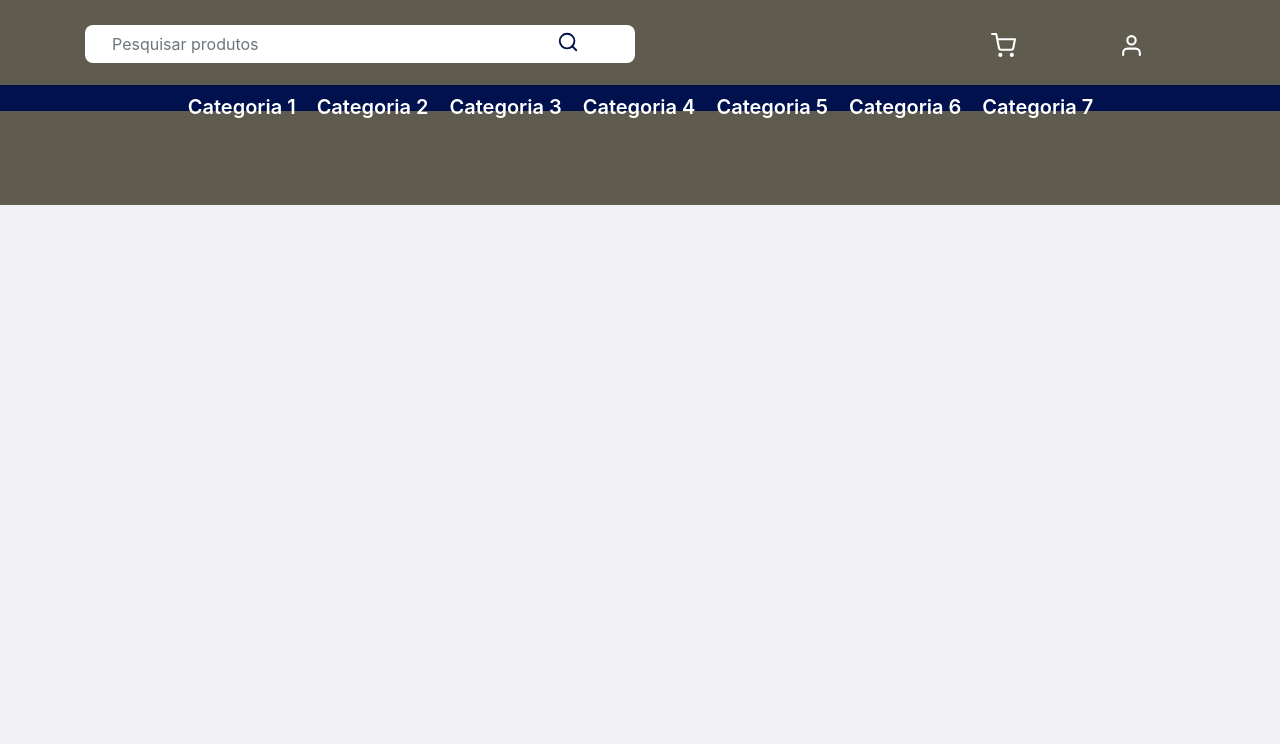
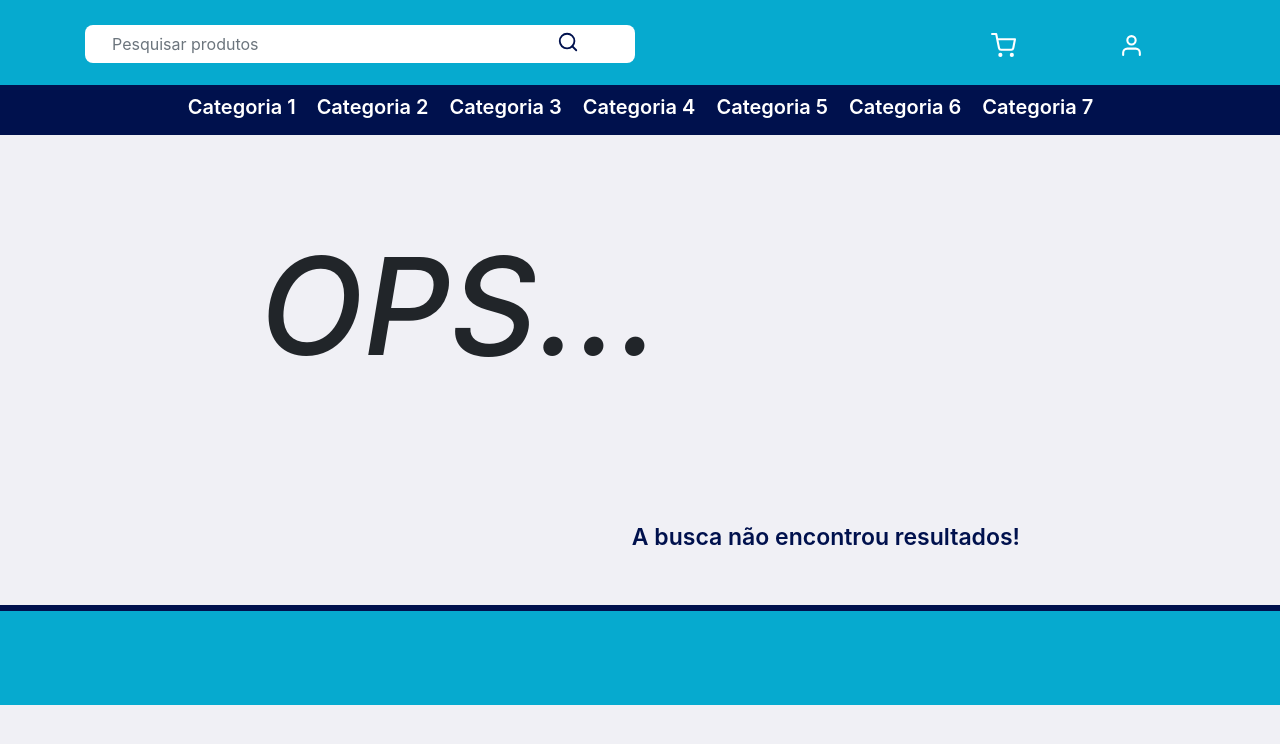
Before and after one commit to eduardoRG95/tcc-plataforma-front, a React (Create React App) app: page /produto/1 in a window 1280 px wide. Shown: the top 744 px of the page. Built offline with nearby package versions, Linux system fonts and the light colour scheme; no server answers.

Commit message:
concluido tela de busca

```diff
--- a/src/Components/Produtos/List/styles.css
+++ b/src/Components/Produtos/List/styles.css
@@ -3,11 +3,12 @@
     margin: 5px;
     text-align: center;
     list-style: none;
-    flex: 1;
+    float: left;
+    width: 23%;
 }
 .list-produtos {
     margin: 30px auto 20px;
-    display: flex;
+    width: 100%;
 }
 .img-list{
     height: 200px;
--- a/src/Components/Site/Footer/styles.css
+++ b/src/Components/Site/Footer/styles.css
@@ -1,6 +1,6 @@
 .footer {
     width: 100%;
-    background: #605b4f;
+    background: #06aacf;
     height: 100px;
     border-top: 6px solid #00114d;
 }
--- a/src/Components/Site/Header/styles.css
+++ b/src/Components/Site/Header/styles.css
@@ -11,7 +11,7 @@
 }
 .header .header-search-cart{
     height: 85px;
-    background-color:#605b4f;
+    background-color: #06aacf;
 }
 @media only screen and (max-width: 750px) {
     .logo-search-header {
--- a/src/pages/Search/index.js
+++ b/src/pages/Search/index.js
@@ -8,6 +8,8 @@ import { Container  } from 'react-bootstrap';
 
 import Footer from '../../Components/Site/Footer';
 import Header from '../../Components/Site/Header';
+
+import './styles.css';
 
 export default function Search(props) {
 
@@ -25,15 +27,20 @@ export default function Search(props) {
 return (
     <div>
          <Header />
-            <Container>
-                 {listProdutos.length > 0 && (
+         <div className="content-home">
+            <Container className="content-search">
+                    {listProdutos.length > 0 && (
                         <List listProdutos={listProdutos} />
+                    )}
+                    {listProdutos.length == 0 && (
+                        <div className="content-ops">
+                            <h3   className="title-ops">OPS...</h3>
+                            <span className="legend-ops">A busca não encontrou resultados!</span>
+                        </div>
                     )}
             </Container>
             <Footer />
-
-
-
+         </div>
     </div>
 );
 }
--- a/src/pages/Search/styles.css
+++ b/src/pages/Search/styles.css
@@ -0,0 +1,23 @@
+.content-search{
+    height: 460px;
+
+}
+.content-ops {
+    height: 460px;
+    width: 760px;
+    margin: 0 auto;
+}
+
+.title-ops{
+    float: left;
+    font-size: 135px;
+    font-style: italic;
+    margin-top: 80px;
+}
+
+.legend-ops {
+    font-size: 23px;
+    color: #00114d;
+    margin-top: 125px;
+    float: right;
+}
--- a/src/routes.js
+++ b/src/routes.js
@@ -11,6 +11,7 @@ export default function Routes() {
             <Switch>
                 <Route exact path="/" component={Home} />
                 <Route exact path="/produto" component={Produto} />
+                <Route exact path="/carrinho" component={Produto} />
                 <Route exact path="/produto/:name" component={Search} />
             </Switch>
         </BrowserRouter>
```
